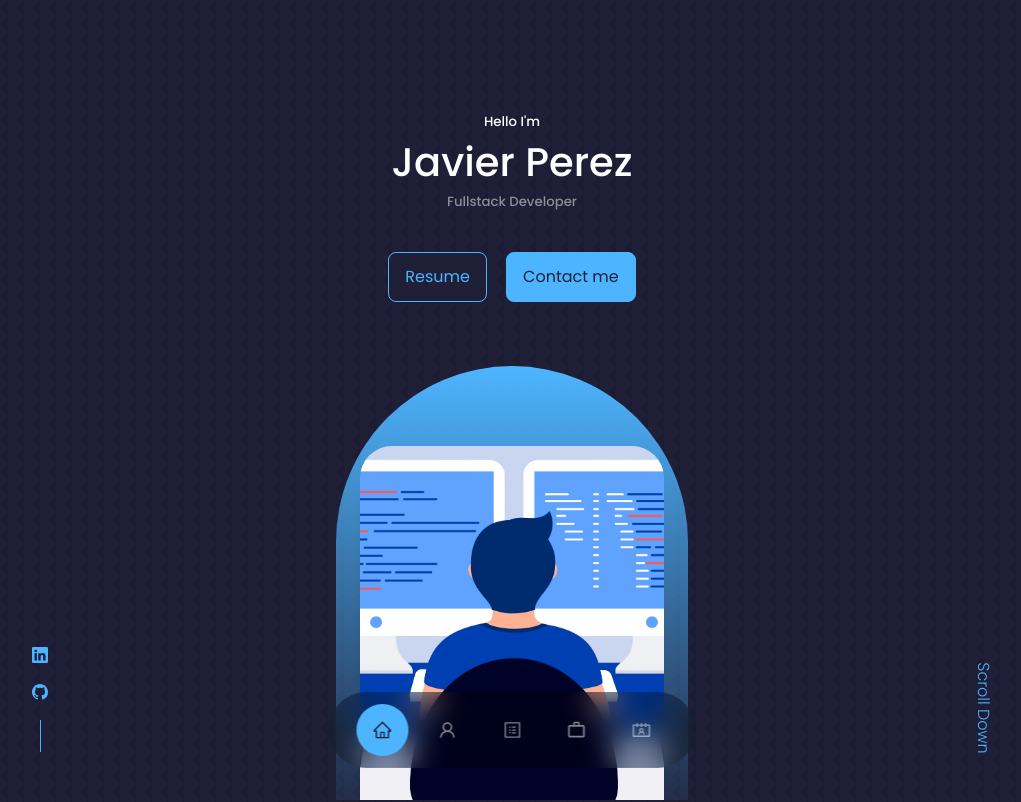
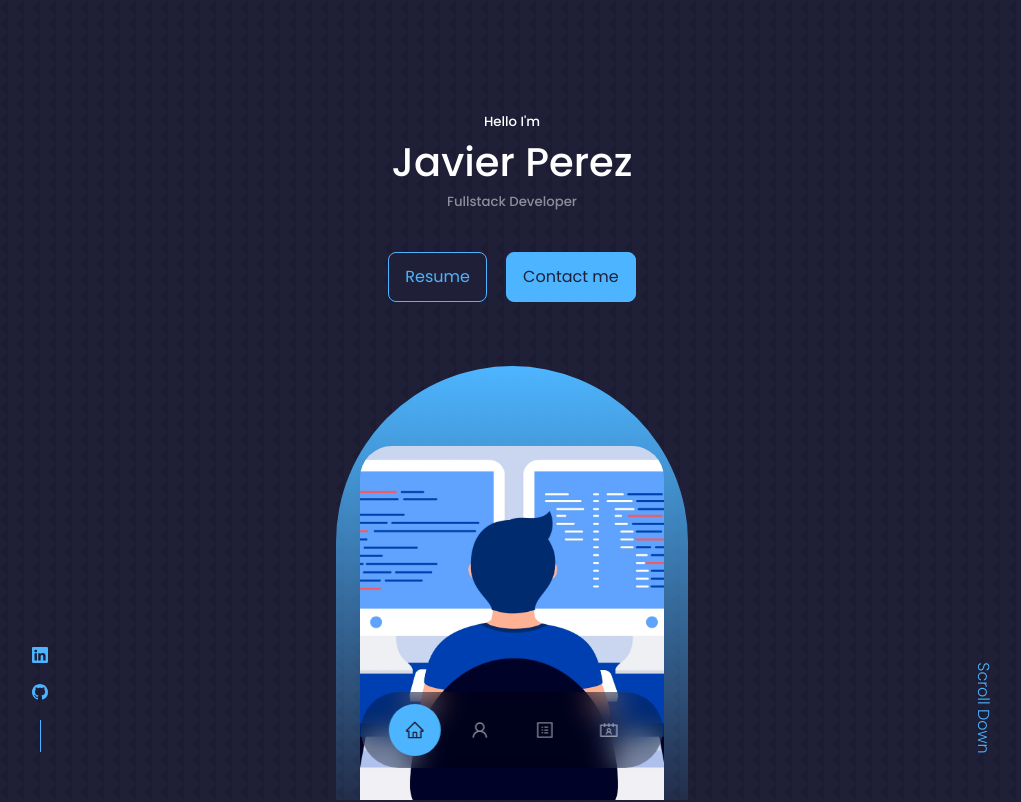
Before and after one commit to javierperez98/react_Portfolio, a React (Create React App) app: page / in a window 1280 px wide. Shown: the top 802 px of the page, without its empty margins (128-1149 px from the left). Built offline with nearby package versions, Linux system fonts and the light colour scheme.

Commit message:
remove project section

```diff
--- a/src/App.tsx
+++ b/src/App.tsx
@@ -4,17 +4,17 @@ import { Experience } from "./components/experience/Experience";
 import { Footer } from "./components/footer/Footer";
 import { Header } from "./components/header/Header";
 import { Nav } from "./components/nav/Nav";
-import { Projects } from "./components/projects/Projects";
 
 function App() {
   return (
     <>
       <Header />
-      <Nav />
-      <About />
-      <Experience />
-      <Projects />
-      <Contact />
+      <main>
+        <Nav />
+        <About />
+        <Experience />
+        <Contact />
+      </main>
       <Footer />
     </>
   );
--- a/src/components/footer/Footer.tsx
+++ b/src/components/footer/Footer.tsx
@@ -16,9 +16,6 @@ export const Footer = () => {
         </li>
         <li>
           <a href="#experience">Experience</a>
-        </li>
-        <li>
-          <a href="#projects">Projects</a>
         </li>
         <li>
           <a href="#contact">Contact</a>
--- a/src/components/nav/Nav.tsx
+++ b/src/components/nav/Nav.tsx
@@ -5,7 +5,6 @@ import {
   AiOutlineContacts,
   AiOutlineProfile,
 } from "react-icons/ai";
-import { MdWorkOutline } from "react-icons/md";
 import { useState } from "react";
 
 export const Nav = () => {
@@ -14,7 +13,6 @@ export const Nav = () => {
     { id: "#root", icon: <AiOutlineHome className="nav-icon" /> },
     { id: "#about", icon: <AiOutlineUser className="nav-icon" /> },
     { id: "#experience", icon: <AiOutlineProfile className="nav-icon" /> },
-    { id: "#projects", icon: <MdWorkOutline className="nav-icon" /> },
     { id: "#contact", icon: <AiOutlineContacts className="nav-icon" /> },
   ];
   return (
```
